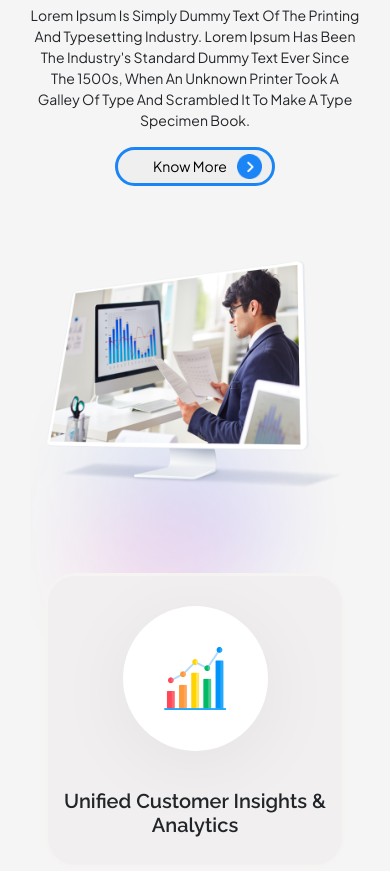
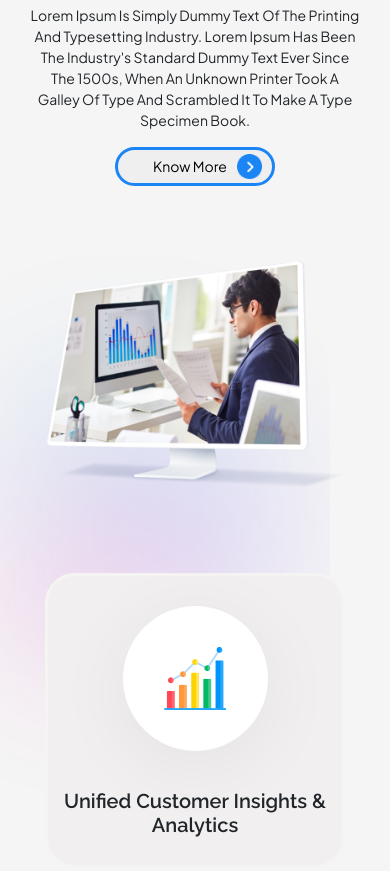
Before and after one commit to Joel-2021/homepage-scss, a plain HTML site: page index.html in a window 390 px wide. Shown: the part 995-1866 px from the top of the page. Drawn offline with nearby package versions, Linux system fonts and the light colour scheme.

Commit message:
gradient fixed

```diff
--- a/styles.scss
+++ b/styles.scss
@@ -136,8 +136,11 @@ main {
     padding-top: 4rem;
     z-index: 10;
     .blue {
-      top: 0;
-      left: 0px;
+      width: 600px;
+      height: 600px;
+      top: 200px;
+      left: -100px;
+      // background-color: #000000;
       z-index: -1;
       width: 100%;
       object-fit: contain;
@@ -216,7 +219,7 @@ main {
 .customer {
   padding: 0px 0px 0px 100px;
   display: grid;
-  grid-template-columns: 1fr 1fr;
+  grid-template-columns: 1fr 2fr;
   grid-template-rows: 1fr;
   font-family: "Plus Jakarta Sans";
   font-weight: 400;
@@ -378,6 +381,7 @@ footer {
       }
     }
     .hs-2 {
+
       .hero-img {
         grid-area: hero-img;
         align-self: center;
@@ -422,6 +426,7 @@ footer {
   .customer {
     padding: 80px 0px 80px 30px;
     gap: 1rem;
+    grid-template-columns: 1fr 2fr;
     .customer-images {
       align-self: center;
       justify-self: start;
@@ -509,8 +514,10 @@ footer {
         "hero-img";
       gap: 2rem;
       .blue {
-        top: 500px;
+        // top: 500px;
         object-fit: cover;
+        top: 400px;
+        left: -30px;
       }
       .hero-img {
         grid-area: hero-img;
```
Also changed, not shown: assets/images/Group 422 1.png (added), css/styles.css, 1 other file.
